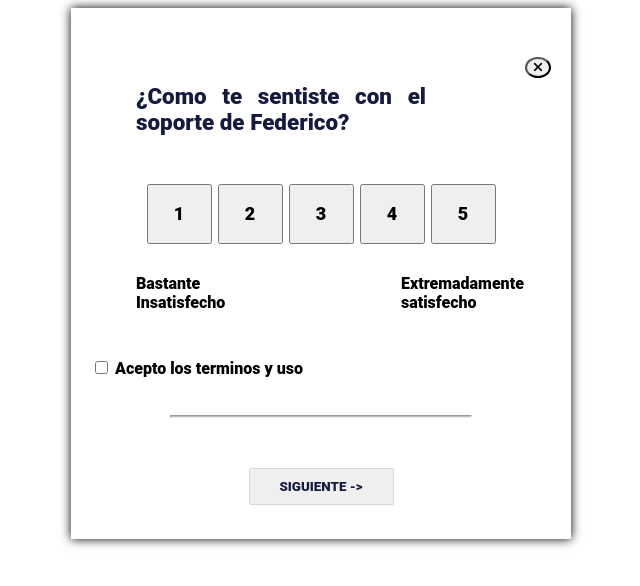
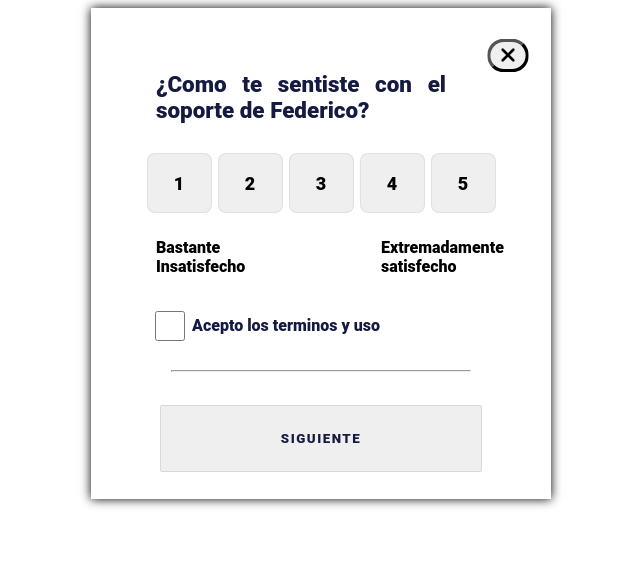
Before and after one commit to andresito9595/challenge-2-feeback-pop-ups, a plain HTML site: page index.html in a window 1280 px wide. Shown: the whole page, without its empty margins (319-959 px from the left). Drawn offline with Linux system fonts and the light colour scheme; a web font is replaced by a local one.

Commit message:
ult vers.

```diff
--- a/index.css
+++ b/index.css
@@ -1,6 +1,7 @@
 * {
   font-family: "Roboto", cursive;
   font-weight: 1000;
+  box-sizing: border-box;
 }
 
 .principalContainer {
@@ -20,10 +21,20 @@
   align-items: flex-end;
   grid-column: 1/4;
 }
-.button {
+.button-x {
+  border: 2px solid white transparent;
+  border-radius: 50px;
   align-self: end;
-  border-radius: 50%;
+  margin-right: 10px;
+  transform: scale(1.6);
 }
+.button-x:hover {
+  background-color: #ff0099;
+  border: 2px solid #464646;
+
+  box-shadow: 0px 0px 2px#280419;
+}
+
 .question {
   grid-column: 1/4;
   margin-left: 40px;
@@ -51,7 +62,13 @@
   padding: 10px;
   width: 65px;
   height: 60px;
-  border: 1px gray transparent;
+  border: 1px solid rgba(105, 97, 97, 0.107);
+  border-radius: 8px;
+}
+
+.score__Numbers button:hover {
+  background-color: #ff0099;
+  box-shadow: 0px 3px 2px rgba(0, 0, 0, 0.466);
 }
 
 .comments {
@@ -71,6 +88,17 @@
 }
 .checkbox {
   grid-column: 1/ 4;
+  margin-left: 40px;
+}
+.checkbox label {
+  position: relative;
+  color: #151a41;
+  top: -10px;
+}
+input#aceptar {
+  width: 30px;
+  height: 30px;
+  border: none;
 }
 hr {
   grid-column: 1/4;
@@ -86,8 +114,14 @@ hr {
 .div__button2 button {
   text-align: center;
   color: #151a41;
-  padding: 10px 30px;
+  padding: 25px 120px;
   border: none;
   box-shadow: #151a41 0px 0px 1px;
   margin: auto;
+  letter-spacing: 1.5px;
 }
+
+.div__button2 button:hover {
+  background-color: #ff0099;
+  box-shadow: 0px 5px 5px#151a41;
+}
--- a/index.html
+++ b/index.html
@@ -21,7 +21,7 @@
     <main>
       <div class="principalContainer">
         <div class="div__button">
-          <button class="button"><i class="fa-solid fa-xmark"></i></button>
+          <button class="button-x"><i class="fa-solid fa-xmark"></i></button>
         </div>
         <div class="question">
           <p>¿Como te sentiste con el soporte de Federico?</p>
@@ -45,7 +45,7 @@
         </div>
         <hr />
         <div class="div__button2">
-          <button class="next">SIGUIENTE -></button>
+          <button class="next">SIGUIENTE</button>
         </div>
       </div>
     </main>
```
